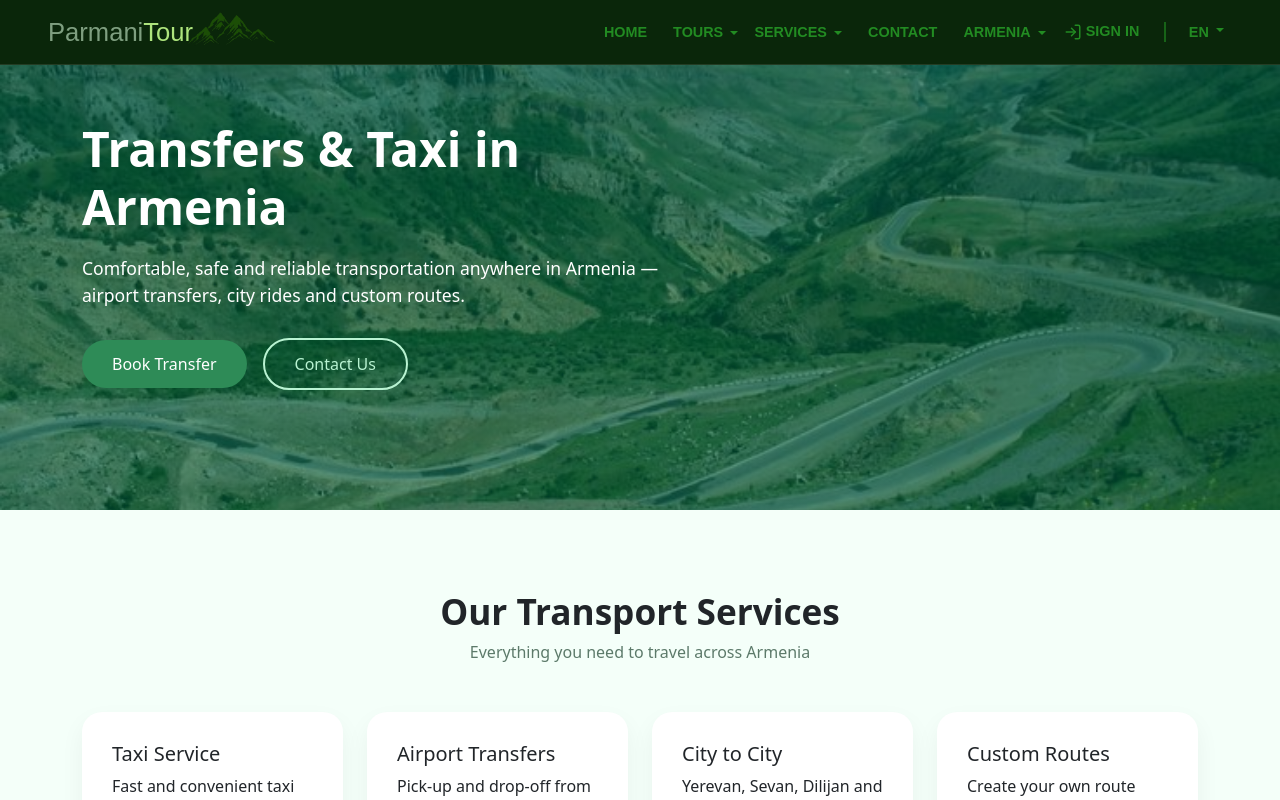
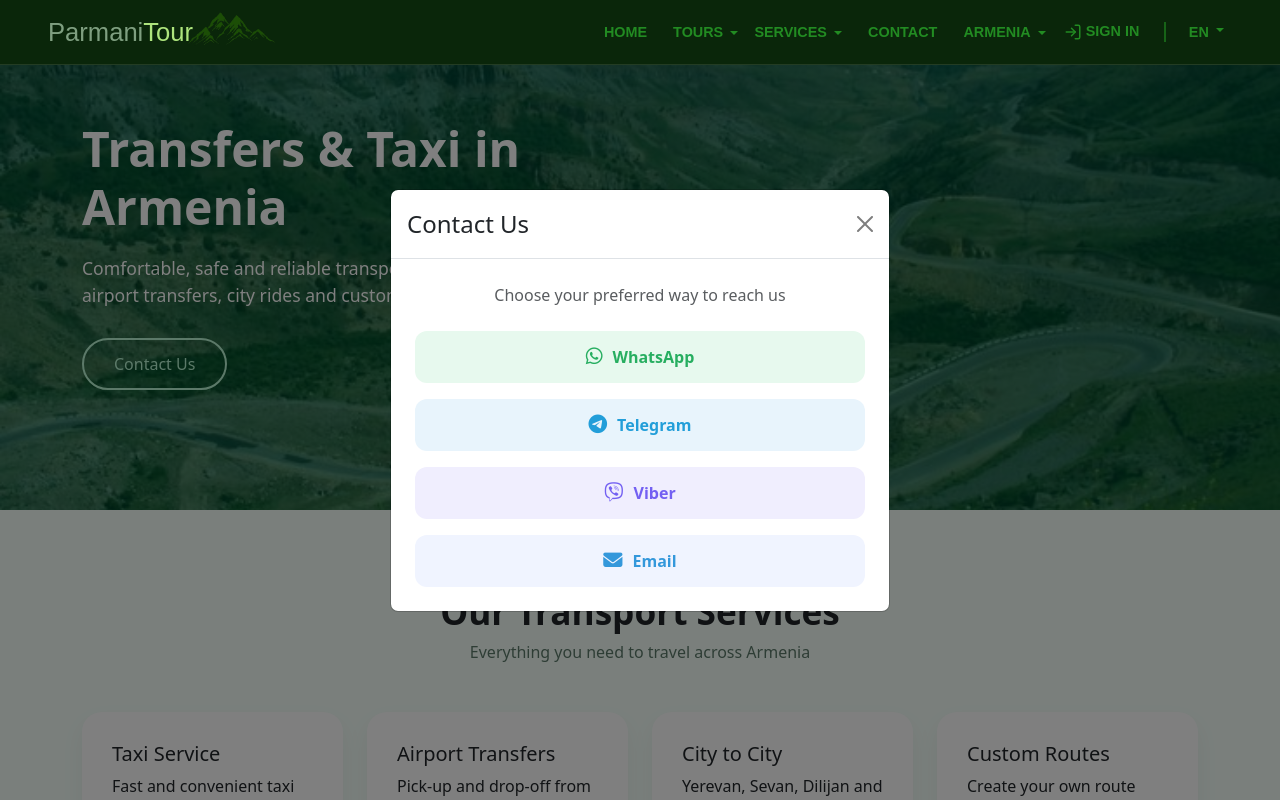
Before and after one commit to Semyon7777/parmani-tour, a React (Create React App) app: page /en/transport in a window 1280 px wide. Both pictures are taken after a click on the button "Contact Us". Shown: the top 800 px of the page. Built offline with nearby package versions, Linux system fonts and the light colour scheme; no server answers; a web font is replaced by a local one.

Commit message:
css correcting

```diff
--- a/src/transportPage/transportPage.jsx
+++ b/src/transportPage/transportPage.jsx
@@ -1,5 +1,5 @@
-import React from "react";
-import { Container, Row, Col } from "react-bootstrap";
+import React, {useState} from "react";
+import { Container, Row, Modal, Col } from "react-bootstrap";
 import { useTranslation } from "react-i18next";
 import NavbarCustom from "../Components/Navbar";
 import Footer from "../Components/Footer";
@@ -9,6 +9,7 @@ import SEO from "../Components/SEO";
 
 const TransportPage = () => {
   const { t } = useTranslation();
+  const [showContactModal, setShowContactModal] = useState(false);
 
   React.useEffect(() => {
       window.scrollTo(0, 0);
@@ -37,11 +38,7 @@ const TransportPage = () => {
               </p>
 
               <div className="transport-hero-buttons">
-                <button className="transport-btn transport-btn-primary me-3">
-                  {t("transport_page.book_transfer")}
-                </button>
-
-                <button className="transport-btn transport-btn-outline">
+                <button className="transport-btn transport-btn-outline" onClick={() => setShowContactModal(true)}>
                   {t("transport_page.contact_us")}
                 </button>
               </div>
@@ -136,11 +133,40 @@ const TransportPage = () => {
             {t("transport_page.cta_text")}
           </p>
 
-          <button className="transport-btn transport-btn-primary">
+          <button className="transport-btn transport-btn-primary" onClick={() => setShowContactModal(true)}>
             {t("transport_page.book_now")}
           </button>
         </Container>
       </section>
+
+      <Modal show={showContactModal} onHide={() => setShowContactModal(false)} centered>
+        <Modal.Header closeButton>
+          <Modal.Title>{t("special.school.contact_modal_title", "Contact Us")}</Modal.Title>
+        </Modal.Header>
+        <Modal.Body className="p-4">
+          <p className="text-muted text-center mb-4">
+            {t("special.school.contact_modal_desc", "Choose your preferred way to reach us")}
+          </p>
+          <div className="d-flex flex-column gap-3">
+            <a href="https://wa.me/37495283022" target="_blank" rel="noreferrer" className="sp-action-link whatsapp w-100 justify-content-center">
+              <i className="fab fa-whatsapp" style={{ fontSize: '1.2rem' }} />
+              <span>WhatsApp</span>
+            </a>
+            <a href="https://t.me/parmanitour" target="_blank" rel="noreferrer" className="sp-action-link telegram w-100 justify-content-center">
+              <i className="fab fa-telegram" style={{ fontSize: '1.2rem' }} />
+              <span>Telegram</span>
+            </a>
+            <a href="viber://chat?number=%2B37495283022" className="sp-action-link viber w-100 justify-content-center">
+              <i className="fab fa-viber" style={{ fontSize: '1.2rem' }} />
+              <span>Viber</span>
+            </a>
+            <a href="mailto:parmanitour@gmail.com" className="sp-action-link email w-100 justify-content-center">
+              <i className="fas fa-envelope" style={{ fontSize: '1.2rem' }} />
+              <span>Email</span>
+            </a>
+          </div>
+        </Modal.Body>
+      </Modal>
 
       <Footer />
     </div>
```
